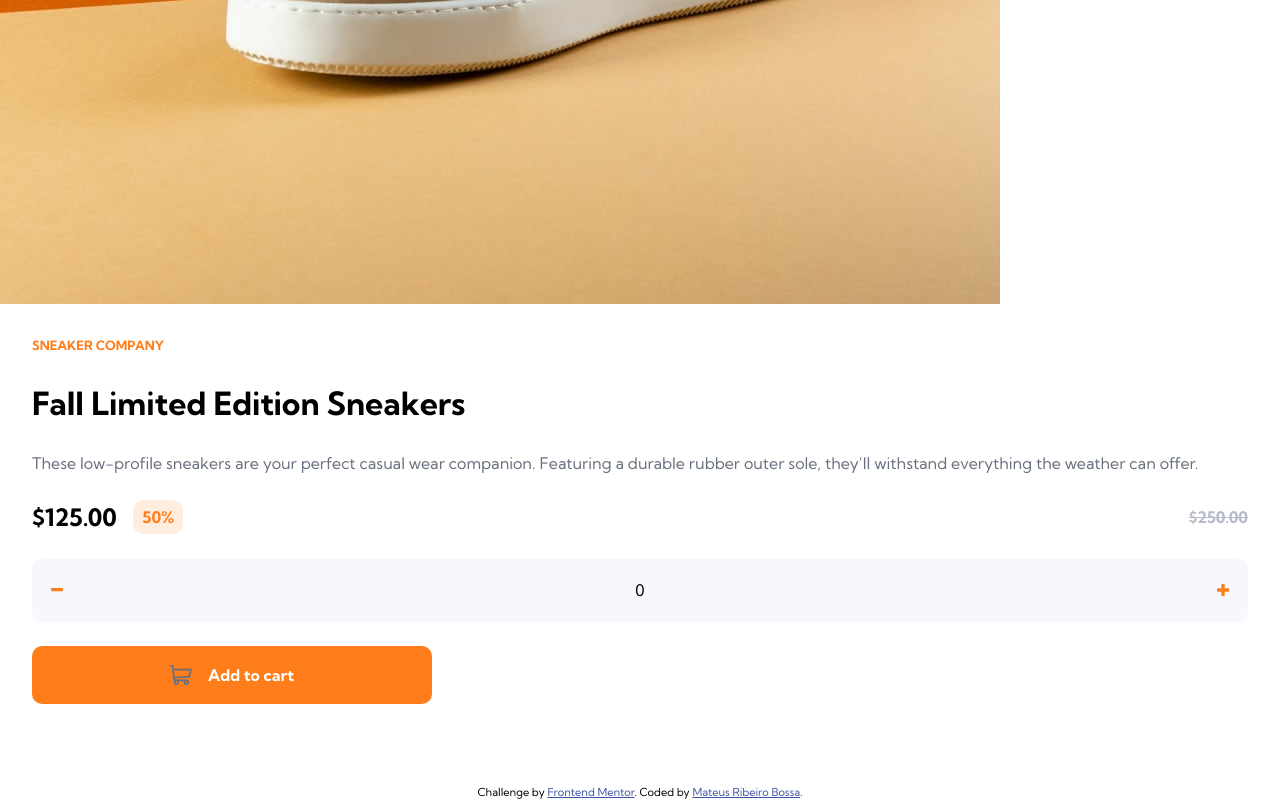
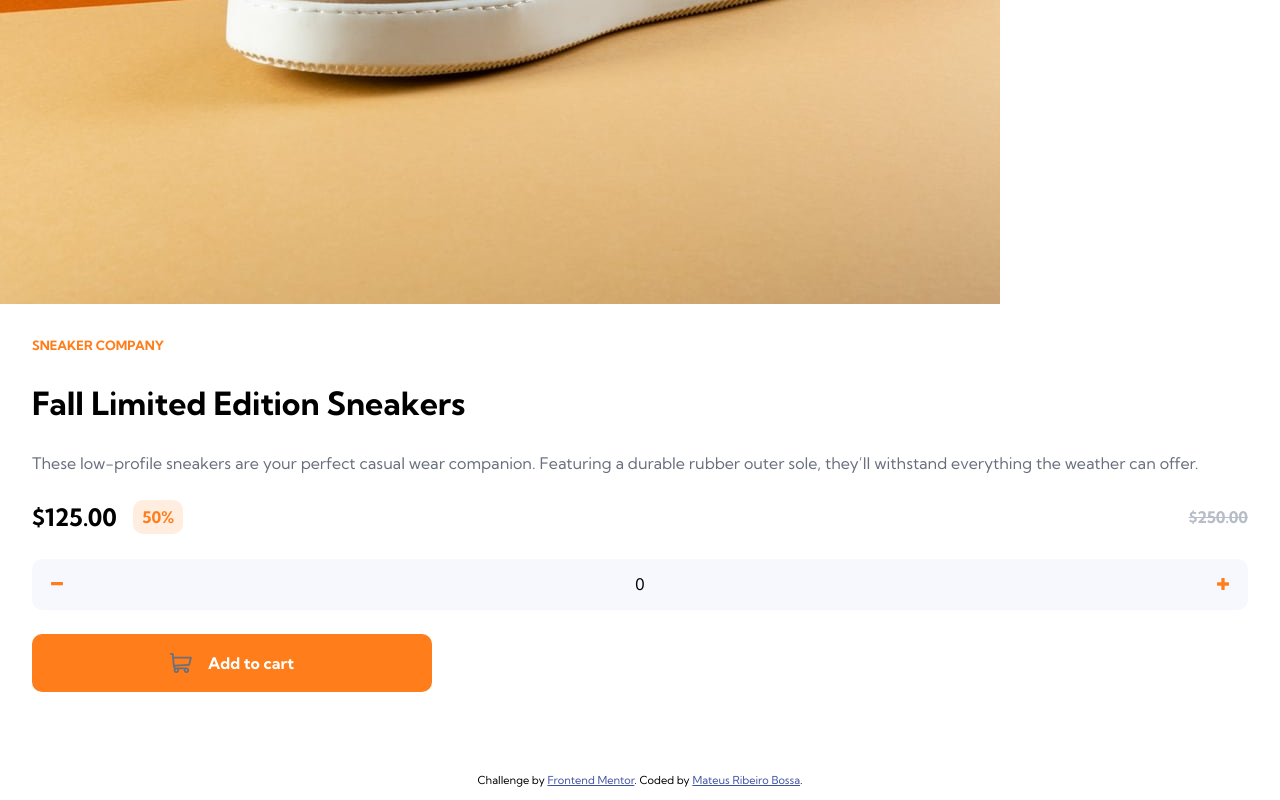
Before and after one commit to mtbossa/frontend-mentor-ecommerce-page, a Vue app: page / in a window 1280 px wide. Shown: the part 696-1496 px from the top of the page. Built offline with nearby package versions, Linux system fonts and the light colour scheme.

Commit message:
Create function that increases quantity.

```diff
--- a/src/components/QuantityInput.vue
+++ b/src/components/QuantityInput.vue
@@ -1,13 +1,38 @@
 <template>
-  <div class="quantity-input padding-x--small padding-y--small">
-    <img src="@/assets/images/icon-minus.svg" alt="Plus" />
-    <p>0</p>
-    <img src="@/assets/images/icon-plus.svg" alt="Plus" />
+  <div class="quantity-input">
+    <button
+      class="button-icon padding-x--small padding-y--small"
+      @click="removeQuantity"
+    >
+      <img src="@/assets/images/icon-minus.svg" alt="Minus" />
+    </button>
+
+    <p>{{ quantity }}</p>
+    <button
+      class="button-icon padding-x--small padding-y--small"
+      @click="addQuantity"
+    >
+      <img src="@/assets/images/icon-plus.svg" alt="Plus" />
+    </button>
   </div>
 </template>
 
 <script>
-export default {};
+export default {
+  data() {
+    return {
+      quantity: 0,
+    };
+  },
+  methods: {
+    addQuantity() {
+      this.quantity++;
+    },
+    removeQuantity() {
+      if (this.quantity >= 1) this.quantity--;
+    },
+  },
+};
 </script>
 
 <style scoped>
```
